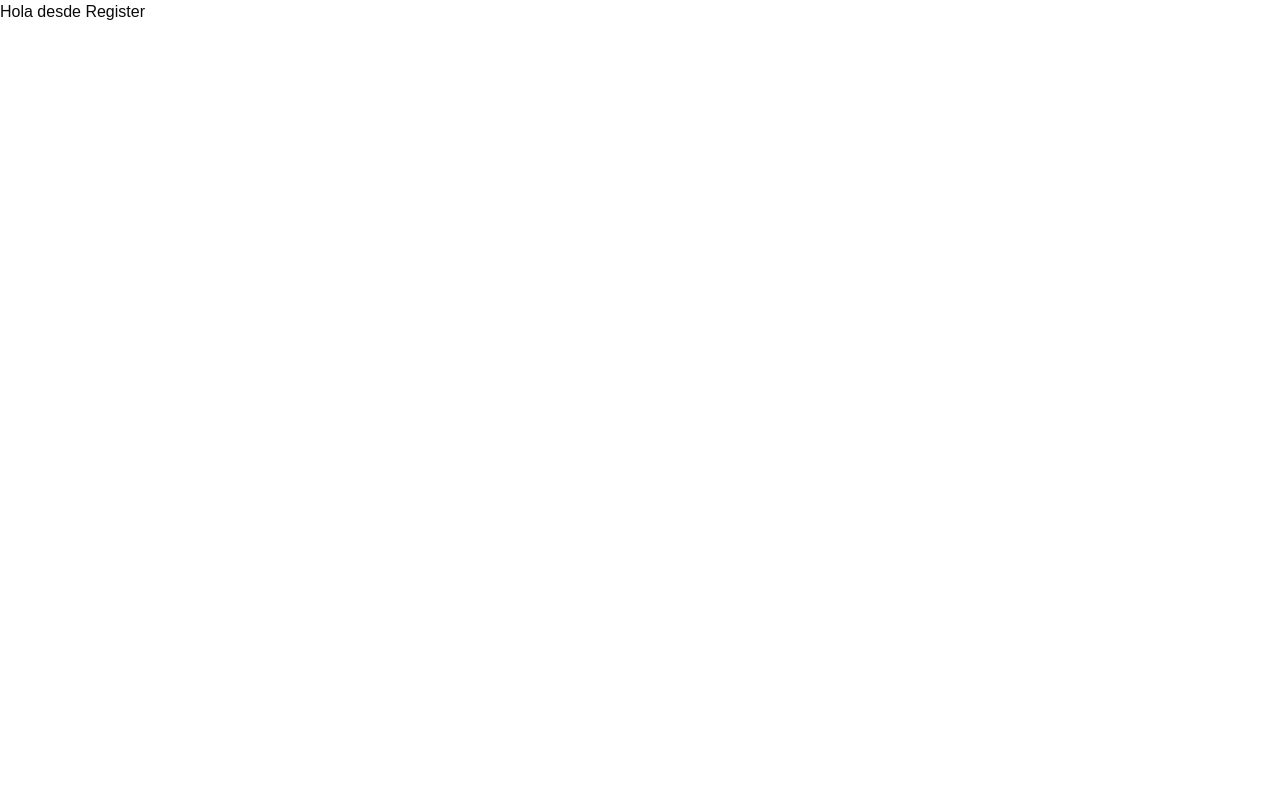
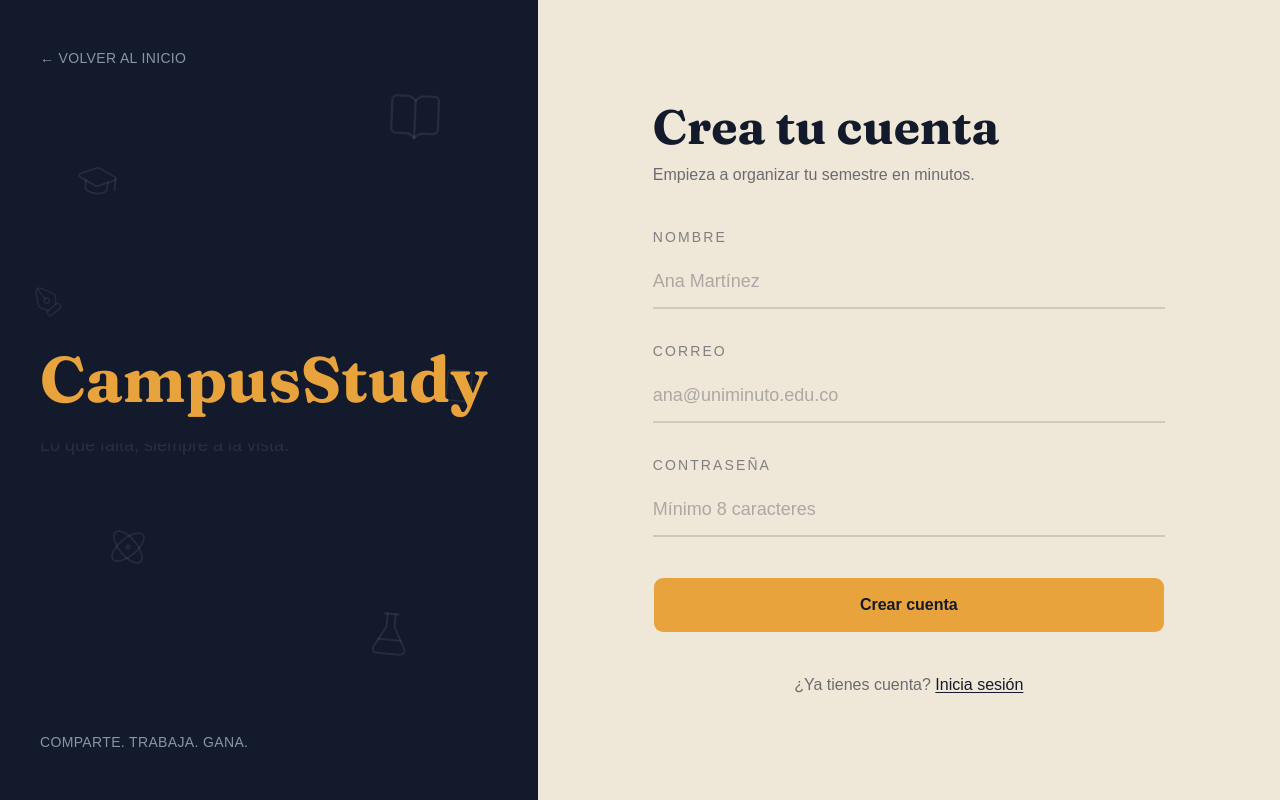
Before and after one commit to samusplay/campusStudy-frontend, a Next.js app: page /register in a window 1280 px wide. Built offline with nearby package versions, Linux system fonts and the light colour scheme.

Commit message:
formualrio de registro

```diff
--- /dev/null
+++ b/app/(auth)/layout.tsx
@@ -0,0 +1,13 @@
+import { AuthBrandPanel } from "@/components/ui/auth/auth-brand-panel";
+
+export default function AuthLayout({ children }: { children: React.ReactNode }) {
+  return (
+    <div className="flex min-h-screen">
+      <AuthBrandPanel />
+
+      <main className="flex flex-1 items-center justify-center bg-[#EFE7D8] px-6 py-12 sm:px-10">
+        <div className="w-full max-w-lg">{children}</div>
+      </main>
+    </div>
+  );
+}
--- a/app/(auth)/register/page.tsx
+++ b/app/(auth)/register/page.tsx
@@ -1,6 +1,6 @@
+import { RegisterForm } from "@/components/auth/register-form";
 
-export default function RegisterPage(){
-    return(
-        <p>Hola desde Register</p>
-    )
+
+export default function RegisterPage() {
+  return <RegisterForm />;
 }
--- /dev/null
+++ b/components/auth/register-form.tsx
@@ -0,0 +1,89 @@
+"use client";
+
+import { Button } from "@/components/ui/button";
+import Link from "next/link";
+
+export function RegisterForm() {
+  function handleSubmit(event: React.FormEvent<HTMLFormElement>) {
+    event.preventDefault();
+
+    // TODO: leer los valores del formulario (FormData o estado controlado)
+    // TODO: validar con registroInputSchema.safeParse({ nombre, email, password })
+    // TODO: si falla -> guardar los errores por campo en estado y mostrarlos debajo de cada input
+    // TODO: si pasa -> llamar a POST /api/v1/auth/registro de usuarios-service
+    // TODO: si el backend responde error (ej. correo ya registrado) -> mostrarlo como error general del formulario
+  }
+
+  return (
+    <form onSubmit={handleSubmit} className="flex flex-col gap-10">
+      <div>
+        <h1 className="font-[family-name:var(--font-display)] text-4xl font-bold text-[#121A2B] sm:text-5xl">
+          Crea tu cuenta
+        </h1>
+        <p className="mt-3 text-base text-[#121A2B]/60">
+          Empieza a organizar tu semestre en minutos.
+        </p>
+      </div>
+
+      <div className="flex flex-col gap-8">
+        <div className="flex flex-col gap-2">
+          <label htmlFor="nombre" className="text-sm font-medium tracking-[0.15em] text-[#121A2B]/50 uppercase">
+            Nombre
+          </label>
+          <input
+            id="nombre"
+            name="nombre"
+            type="text"
+            autoComplete="name"
+            placeholder="Ana Martínez"
+            className="border-b-2 border-[#121A2B]/15 bg-transparent px-0 py-3 text-lg text-[#121A2B] placeholder:text-[#121A2B]/30 outline-none focus:border-[#E8A33D]"
+          />
+          {/* Error de "nombre" (se renderiza cuando conectemos la validación) */}
+        </div>
+
+        <div className="flex flex-col gap-2">
+          <label htmlFor="email" className="text-sm font-medium tracking-[0.15em] text-[#121A2B]/50 uppercase">
+            Correo
+          </label>
+          <input
+            id="email"
+            name="email"
+            type="email"
+            autoComplete="email"
+            placeholder="ana@uniminuto.edu.co"
+            className="border-b-2 border-[#121A2B]/15 bg-transparent px-0 py-3 text-lg text-[#121A2B] placeholder:text-[#121A2B]/30 outline-none focus:border-[#E8A33D]"
+          />
+          {/* Error de "email" (se renderiza cuando conectemos la validación) */}
+        </div>
+
+        <div className="flex flex-col gap-2">
+          <label htmlFor="password" className="text-sm font-medium tracking-[0.15em] text-[#121A2B]/50 uppercase">
+            Contraseña
+          </label>
+          <input
+            id="password"
+            name="password"
+            type="password"
+            autoComplete="new-password"
+            placeholder="Mínimo 8 caracteres"
+            className="border-b-2 border-[#121A2B]/15 bg-transparent px-0 py-3 text-lg text-[#121A2B] placeholder:text-[#121A2B]/30 outline-none focus:border-[#E8A33D]"
+          />
+          {/* Error de "password" (se renderiza cuando conectemos la validación) */}
+        </div>
+      </div>
+
+      {/* Error general del formulario — ej. "correo ya registrado" que devuelva el backend */}
+
+      <Button type="submit" size="lg" className="h-14 bg-[#E8A33D] text-base font-semibold text-[#121A2B] hover:bg-[#E8A33D]/90">
+        Crear cuenta
+      </Button>
+
+      <p className="text-center text-base text-[#121A2B]/60">
+        ¿Ya tienes cuenta?{" "}
+        <Link href="/login" className="font-medium text-[#121A2B] underline underline-offset-2">
+          Inicia sesión
+        </Link>
+      </p>
+    </form>
+  );
+}
--- /dev/null
+++ b/components/ui/auth/auth-brand-panel.tsx
@@ -0,0 +1,109 @@
+"use client";
+
+import { Atom, BookOpen, Calculator, FlaskConical, GraduationCap, PenTool } from "lucide-react";
+import { AnimatePresence, motion, useReducedMotion } from "motion/react";
+import Link from "next/link";
+import { useEffect, useState } from "react";
+
+const PHRASES = [
+    "Cada materia en su lugar.",
+    "Lo que falta, siempre a la vista.",
+    "Nadie trabaja solo.",
+];
+
+const FLOATERS = [
+    { Icon: BookOpen, top: "12%", left: "72%", size: 56, duration: 7 },
+    { Icon: GraduationCap, top: "22%", left: "14%", size: 44, duration: 9 },
+    { Icon: Atom, top: "68%", left: "20%", size: 40, duration: 8 },
+    { Icon: FlaskConical, top: "78%", left: "68%", size: 48, duration: 6.5 },
+    { Icon: Calculator, top: "48%", left: "82%", size: 36, duration: 10 },
+    { Icon: PenTool, top: "38%", left: "6%", size: 32, duration: 7.5 },
+];
+
+function FloatingIcons() {
+    const shouldReduceMotion = useReducedMotion();
+
+    return (
+        <div aria-hidden="true" className="pointer-events-none absolute inset-0 text-white/[0.08]">
+            {FLOATERS.map(({ Icon, top, left, size, duration }, i) => (
+                <motion.div
+                    key={i}
+                    className="absolute"
+                    style={{ top, left }}
+                    animate={shouldReduceMotion ? undefined : { y: [0, -18, 0], rotate: [0, 6, 0] }}
+                    transition={{ duration, repeat: Infinity, ease: "easeInOut", delay: i * 0.4 }}
+                >
+                    <Icon width={size} height={size} strokeWidth={1} />
+                </motion.div>
+            ))}
+        </div>
+    );
+}
+
+function CyclingPhrase() {
+    const shouldReduceMotion = useReducedMotion();
+    const [index, setIndex] = useState(0);
+
+    useEffect(() => {
+        if (shouldReduceMotion) return;
+        const id = setInterval(() => setIndex((i) => (i + 1) % PHRASES.length), 2600);
+        return () => clearInterval(id);
+    }, [shouldReduceMotion]);
+
+    if (shouldReduceMotion) {
+        return <span>{PHRASES[0]}</span>;
+    }
+
+    return (
+        <span className="relative block h-[1.4em] overflow-hidden">
+            <AnimatePresence mode="wait">
+                <motion.span
+                    key={PHRASES[index]}
+                    initial={{ opacity: 0, y: 14 }}
+                    animate={{ opacity: 1, y: 0 }}
+                    exit={{ opacity: 0, y: -14 }}
+                    transition={{ duration: 0.4, ease: "easeOut" }}
+                    className="absolute left-0"
+                >
+                    {PHRASES[index]}
+                </motion.span>
+            </AnimatePresence>
+        </span>
+    );
+}
+
+export function AuthBrandPanel() {
+    const shouldReduceMotion = useReducedMotion();
+
+    return (
+        <aside className="relative hidden w-[42%] overflow-hidden bg-[#121A2B] lg:block">
+            <FloatingIcons />
+
+            <Link
+                href="/"
+                className="absolute top-12 left-10 z-10 text-sm font-medium tracking-wide text-[#8A94A6] uppercase transition-colors hover:text-[#EFE7D8]"
+            >
+                ← Volver al inicio
+            </Link>
+
+            <div className="absolute top-1/2 left-10 z-10 -translate-y-1/2">
+                <motion.h1
+                    initial={shouldReduceMotion ? false : { clipPath: "inset(0 100% 0 0)" }}
+                    animate={{ clipPath: "inset(0 0% 0 0)" }}
+                    transition={{ duration: 0.9, ease: [0.76, 0, 0.24, 1] }}
+                    className="font-[family-name:var(--font-display)] text-[clamp(2.5rem,6vw,4rem)] font-bold whitespace-nowrap text-[#E8A33D]"
+                >
+                    CampusStudy
+                </motion.h1>
+
+                <p className="mt-4 max-w-xs text-lg font-medium text-[#EFE7D8]/80">
+                    <CyclingPhrase />
+                </p>
+            </div>
+
+            <p className="absolute bottom-12 left-10 z-10 text-sm font-medium tracking-wide text-[#8A94A6] uppercase">
+                Comparte. Trabaja. Gana.
+            </p>
+        </aside>
+    );
+}
```
